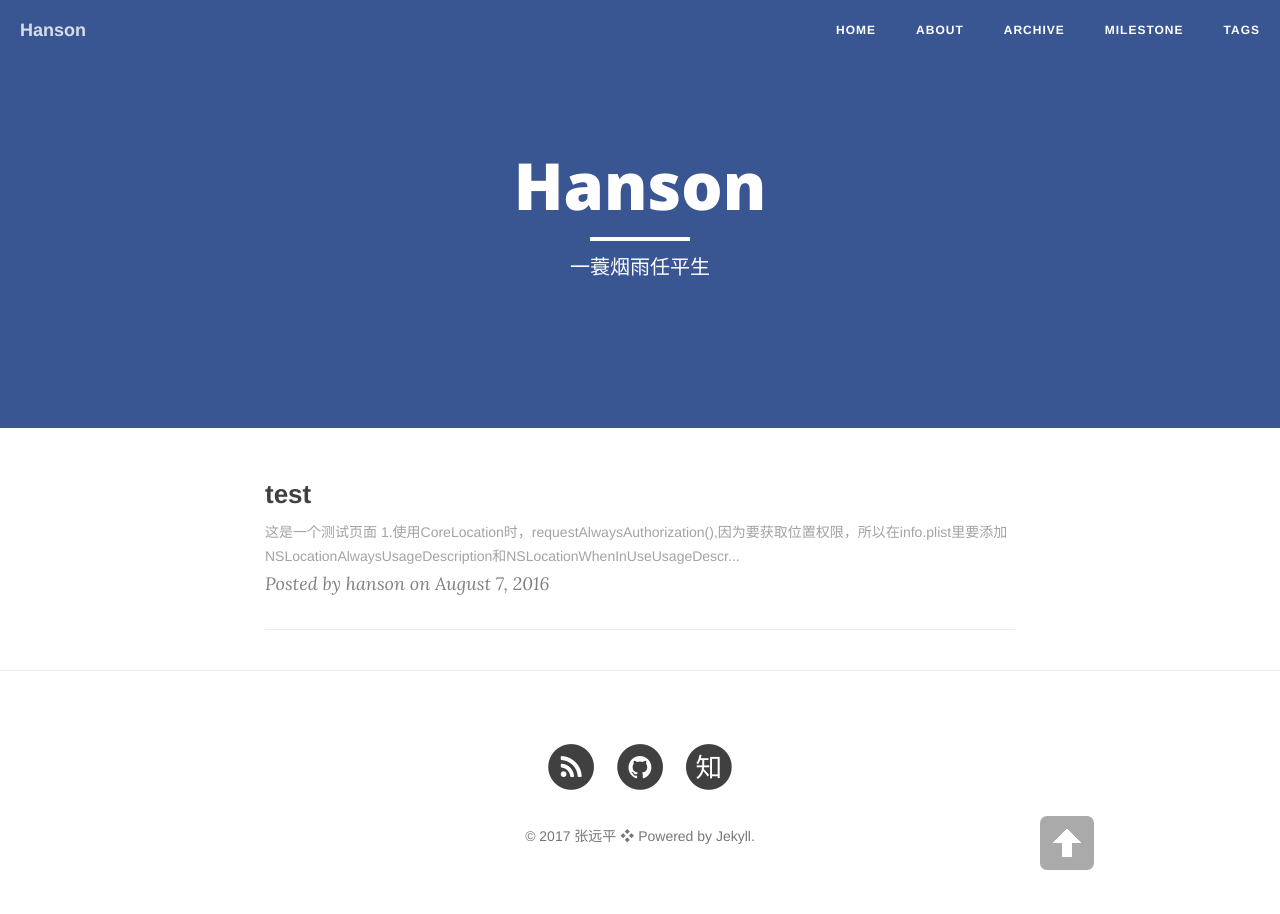
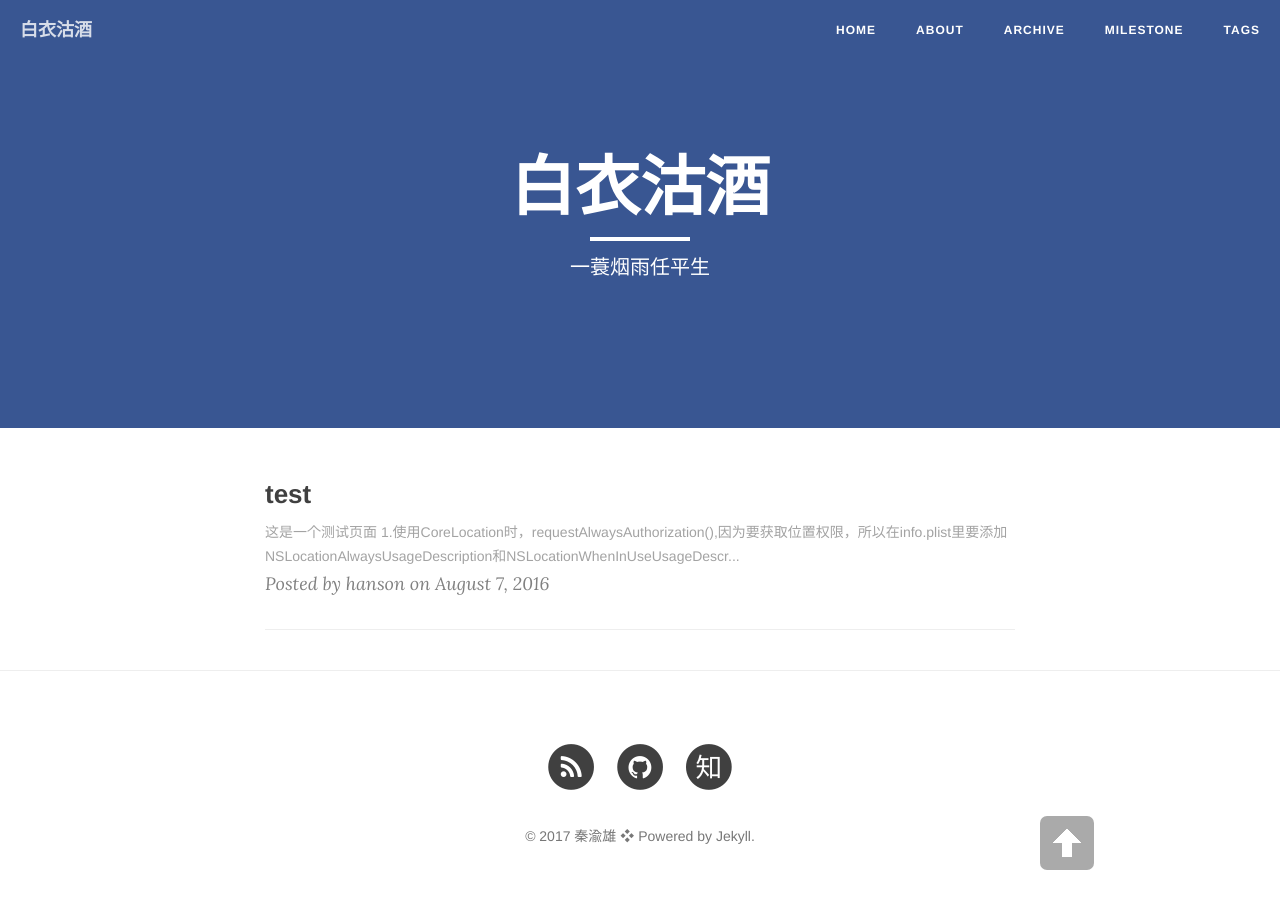
Before and after one commit to qinyuxiong/qinyuxiong.github.io, a Jekyll site: the page built from index.html, in a window 1280 px wide. Built offline with Jekyll 4.4.1, drawn with Linux system fonts in a browser that asks for light colours; nearby versions of some CDN libraries; the list of posts is cut into pages by our own code.

Commit message:
Update _config.yml

```diff
--- a/_config.yml
+++ b/_config.yml
@@ -1,15 +1,15 @@
 # Site settings
-title: Hanson
+title: 白衣沽酒
 header-img: "img/facebook.jpg"
 tagline: "cn"
-description: "Hanson|Think Different"
+description: "白衣沽酒|Think Different"
 baseurl: ""
-url: "http://zyphs21.github.io"
+url: "http://qinyuxiong.github.io"
 
 # About/contact
 owner:
-  name: "张远平"
-  email: yuanpingzhang123@gmail.com
+  name: "秦渝雄"
+  email: qinyuxiong@foxmail.com
   bio: ""
 
 # Data
@@ -18,10 +18,10 @@ favicon: img/favicon.png
 
 douban_username:
 twitter_username:
-github_username: zyphs21
-weibo_username: 汉森HS
+github_username: qinyuxiong
+weibo_username:
 facebook_username:
-zhihu_username: zhang-yi-sen-46
+zhihu_username: 秦渝雄
 
 # Build settings
 # use Github Flavored Markdown !important
@@ -34,7 +34,7 @@ exclude: ["less","node_modules","Gruntfile.js","package.json","README.md"]
 
 
 # http://en.wikipedia.org/wiki/List_of_tz_database_time_zones
-timezone: Asia/Shanghai
+timezone: Asia/Xiamen
 
 # Defaults for posts
 defaults:
@@ -51,9 +51,9 @@ defaults:
 comments :
   provider : duoshuo
   duoshuo :
-    short_name : hanson
+    short_name :
   disqus :
-      short_name : hanson
+      short_name :
 
 # Analytics and webmaster tools stuff goes here
 google_analytics:
```
